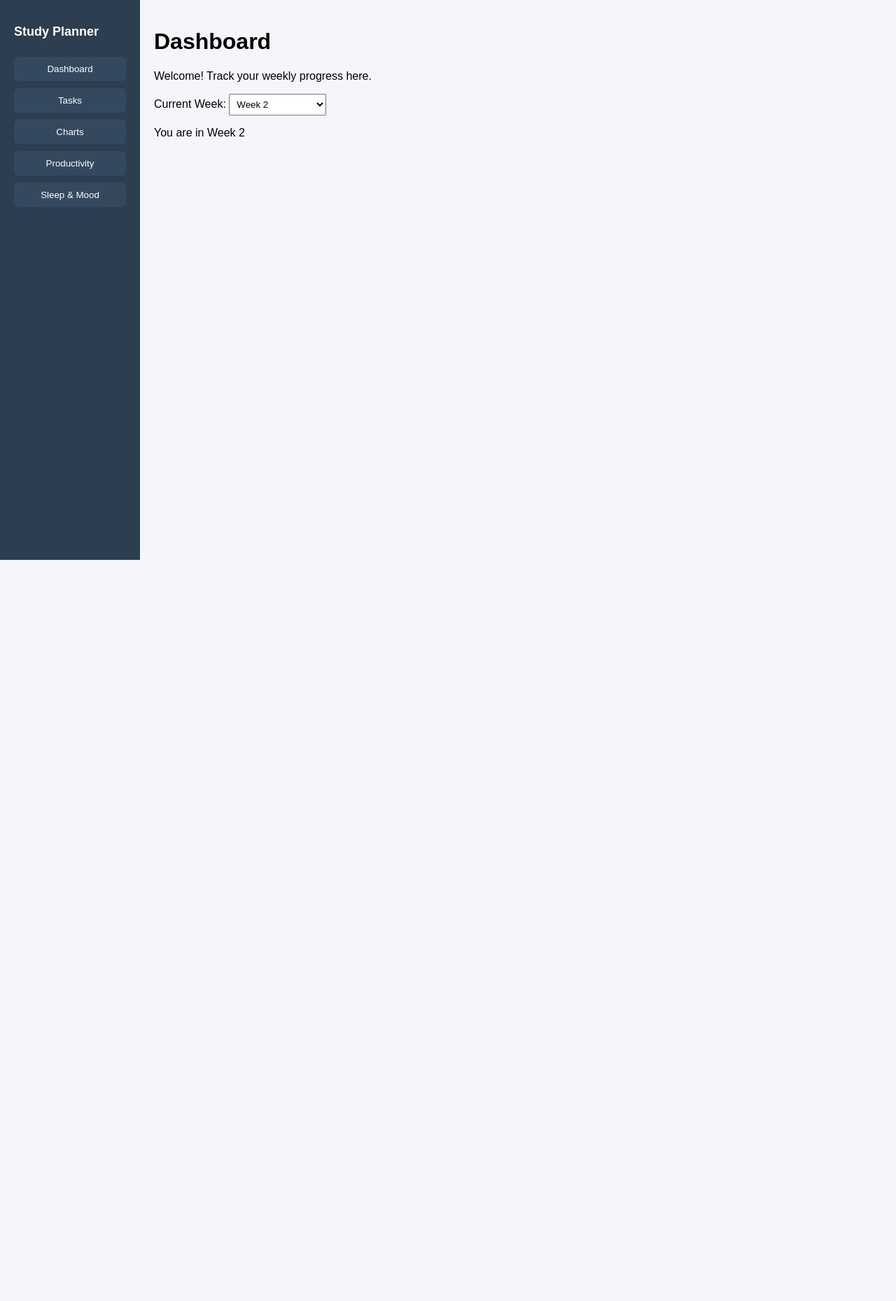
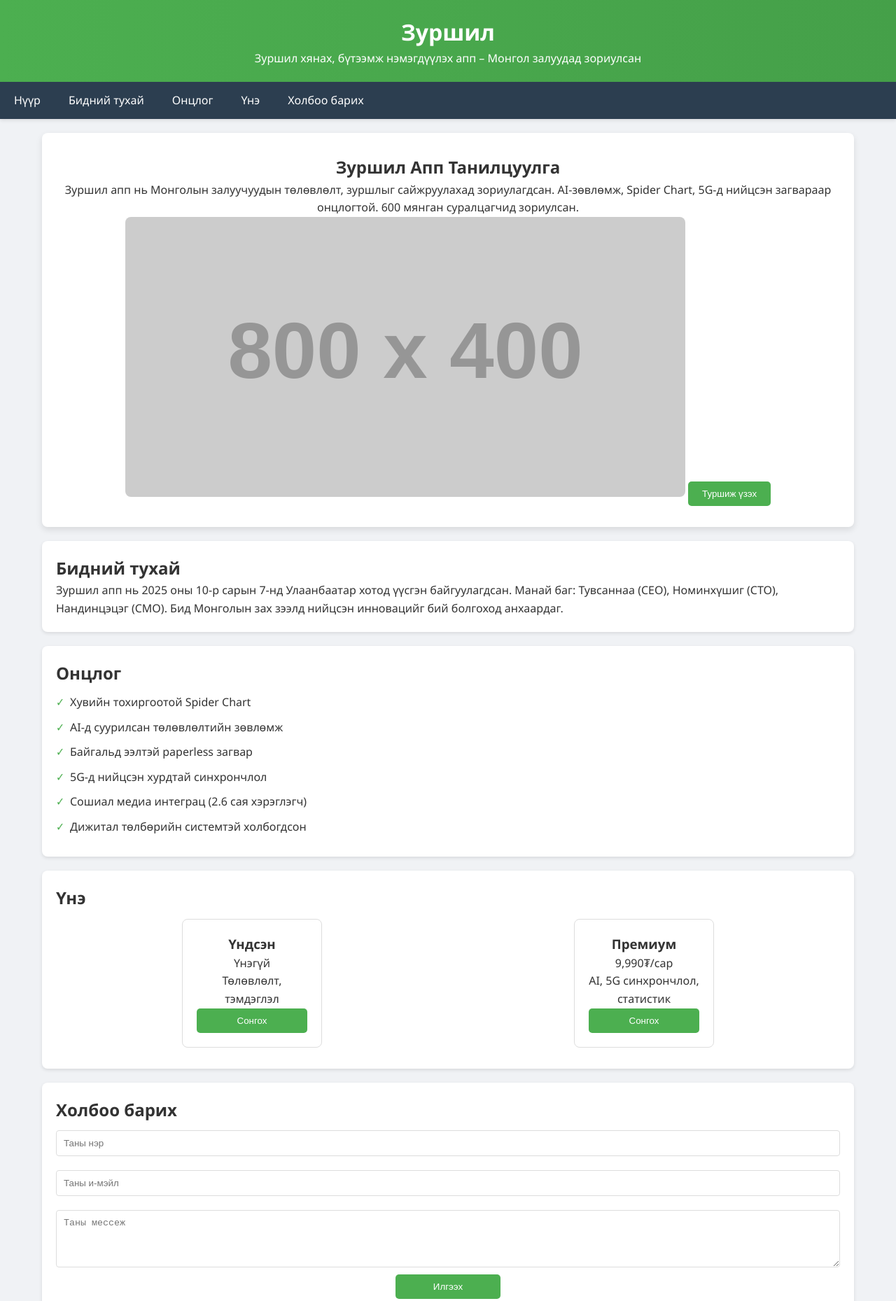
Before and after one commit to sanaa347/Tavo., a plain HTML site: page index.html in a window 1280 px wide. Shown: the top 1859 px of the page at 70% size. Before the commit the page ends 800 px from the top, so only its background shows below. Drawn offline with nearby package versions, Linux system fonts and the light colour scheme; placeholder pictures from the web are drawn by us.

Commit message:
Add files via upload

```diff
--- a/index.html
+++ b/index.html
@@ -1,267 +1,104 @@
-
 <!DOCTYPE html>
-<html lang="en">
+<html lang="mn">
 <head>
     <meta charset="UTF-8">
     <meta name="viewport" content="width=device-width, initial-scale=1.0">
-  <title>Study Planner</title>
+    <title>Зуршил - Зуршил Хянах Апп</title>
     <style>
-    body {
-      font-family: Arial, sans-serif;
-      margin: 0;
-      display: flex;
-      background: #f4f6fa;
-    }
-    .sidebar {
-      width: 200px;
-      background: #2c3e50;
-      color: #fff;
-      height: 100vh;
-      padding: 20px;
-      box-sizing: border-box;
-    }
-    .sidebar h2 {
-      font-size: 18px;
-      margin-bottom: 20px;
-    }
-    .sidebar button {
-      width: 100%;
-      margin: 5px 0;
-      padding: 10px;
-      border: none;
-      cursor: pointer;
-      background: #34495e;
-      color: white;
-      border-radius: 6px;
-    }
-    .sidebar button:hover {
-      background: #1abc9c;
-    }
-    .main {
-      flex: 1;
-      padding: 20px;
-    }
-    .tab {
-      display: none;
-    }
-    .active {
-      display: block;
-    }
-    .task-input {
-      margin-bottom: 10px;
-    }
-    input, select {
-      padding: 6px;
-      margin-right: 6px;
-    }
-    .task-list {
-      margin-top: 10px;
-    }
-    .task-item {
-      padding: 6px;
-      background: #ecf0f1;
-      border-radius: 4px;
-      margin: 4px 0;
-    }
-    canvas {
-      background: #fff;
-      border: 1px solid #ddd;
-      border-radius: 10px;
-      padding: 10px;
+        * { box-sizing: border-box; margin: 0; padding: 0; }
+        body { font-family: 'Segoe UI', Tahoma, sans-serif; background-color: #f0f2f5; color: #333; line-height: 1.6; }
+        header { background: linear-gradient(90deg, #4CAF50, #45a049); color: white; padding: 20px 0; text-align: center; }
+        nav { background-color: #2c3e50; overflow: hidden; box-shadow: 0 2px 5px rgba(0,0,0,0.1); }
+        nav a { float: left; display: block; color: white; text-align: center; padding: 14px 20px; text-decoration: none; transition: 0.3s; }
+        nav a:hover { background-color: #34495e; }
+        .container { max-width: 1200px; margin: 0 auto; padding: 20px; }
+        .hero { background: #fff; border-radius: 8px; padding: 30px; text-align: center; box-shadow: 0 4px 10px rgba(0,0,0,0.1); margin-bottom: 20px; }
+        .hero img { max-width: 100%; height: auto; border-radius: 8px; }
+        .section { background: #fff; border-radius: 8px; padding: 20px; margin-bottom: 20px; box-shadow: 0 2px 5px rgba(0,0,0,0.1); }
+        .features-list { list-style-type: none; padding: 0; }
+        .features-list li { margin: 10px 0; padding-left: 20px; position: relative; }
+        .features-list li:before { content: "✓"; color: #4CAF50; font-weight: bold; position: absolute; left: 0; }
+        .pricing-table { display: flex; justify-content: space-around; flex-wrap: wrap; }
+        .pricing-card { background: #fff; border: 1px solid #ddd; border-radius: 8px; width: 200px; padding: 20px; text-align: center; margin: 10px; }
+        .pricing-card button { width: 100%; }
+        .contact-form { display: flex; flex-direction: column; }
+        .contact-form input, .contact-form textarea { padding: 10px; margin: 10px 0; border: 1px solid #ddd; border-radius: 4px; }
+        .contact-form button { width: 150px; align-self: center; }
+        button { background-color: #4CAF50; color: white; padding: 10px 20px; border: none; border-radius: 5px; cursor: pointer; transition: 0.3s; }
+        button:hover { background-color: #45a049; }
+        footer { background-color: #2c3e50; color: white; text-align: center; padding: 10px; margin-top: 20px; }
+        footer a { color: #4CAF50; text-decoration: none; }
+        footer a:hover { text-decoration: underline; }
+        @media (max-width: 768px) {
+            nav a { float: none; display: block; text-align: left; }
+            .pricing-table { flex-direction: column; align-items: center; }
         }
     </style>
 </head>
 <body>
-  <div class="sidebar">
-    <h2>Study Planner</h2>
-    <button onclick="openTab('dashboard')">Dashboard</button>
-    <button onclick="openTab('tasks')">Tasks</button>
-    <button onclick="openTab('charts')">Charts</button>
-    <button onclick="openTab('productivity')">Productivity</button>
-    <button onclick="openTab('sleep')">Sleep & Mood</button>
+    <header>
+        <h1>Зуршил</h1>
+        <p>Зуршил хянах, бүтээмж нэмэгдүүлэх апп – Монгол залуудад зориулсан</p>
+    </header>
+    <nav>
+        <a href="#home">Нүүр</a>
+        <a href="#about">Бидний тухай</a>
+        <a href="#features">Онцлог</a>
+        <a href="#pricing">Үнэ</a>
+        <a href="#contact">Холбоо барих</a>
+    </nav>
+    <div class="container">
+        <section id="home" class="hero">
+            <h2>Зуршил Апп Танилцуулга</h2>
+            <p>Зуршил апп нь Монголын залуучуудын төлөвлөлт, зуршлыг сайжруулахад зориулагдсан. AI-зөвлөмж, Spider Chart, 5G-д нийцсэн загвараар онцлогтой. 600 мянган суралцагчид зориулсан.</p>
+            <img src="https://via.placeholder.com/800x400?text=Зуршил+Апп+Демо" alt="Зуршил апп дэмө" width="800" height="400">
+            <button onclick="alert('Апп-ыг татаж авах хэсэг рүү орно уу!')">Туршиж үзэх</button>
+        </section>
+        <section id="about" class="section">
+            <h2>Бидний тухай</h2>
+            <p>Зуршил апп нь 2025 оны 10-р сарын 7-нд Улаанбаатар хотод үүсгэн байгуулагдсан. Манай баг: Тувсаннаа (CEO), Номинхүшиг (CTO), Нандинцэцэг (CMO). Бид Монголын зах зээлд нийцсэн инновацийг бий болгоход анхаардаг.</p>
+        </section>
+        <section id="features" class="section">
+            <h2>Онцлог</h2>
+            <ul class="features-list">
+                <li>Хувийн тохиргоотой Spider Chart</li>
+                <li>AI-д суурилсан төлөвлөлтийн зөвлөмж</li>
+                <li>Байгальд ээлтэй paperless загвар</li>
+                <li>5G-д нийцсэн хурдтай синхрончлол</li>
+                <li>Сошиал медиа интеграц (2.6 сая хэрэглэгч)</li>
+                <li>Дижитал төлбөрийн системтэй холбогдсон</li>
+            </ul>
+        </section>
+        <section id="pricing" class="section">
+            <h2>Үнэ</h2>
+            <div class="pricing-table">
+                <div class="pricing-card">
+                    <h3>Үндсэн</h3>
+                    <p>Үнэгүй</p>
+                    <p>Төлөвлөлт, тэмдэглэл</p>
+                    <button onclick="alert('Үндсэн төлөвлөгөөнд бүртгүүлнэ!')">Сонгох</button>
                 </div>
-
-  <div class="main">
-    <!-- Dashboard -->
-    <div id="dashboard" class="tab active">
-      <h1>Dashboard</h1>
-      <p>Welcome! Track your weekly progress here.</p>
-      <label for="weekSelect">Current Week:</label>
-      <select id="weekSelect" onchange="setWeek()"></select>
-      <p id="weekStatus"></p>
-    </div>
-
-    <!-- Tasks -->
-    <div id="tasks" class="tab">
-      <h1>Tasks</h1>
-      <div class="task-input">
-        <input type="text" id="taskInput" placeholder="Enter task">
-        <select id="classSelect">
-          <option value="Korean">Korean</option>
-          <option value="TOPIK">TOPIK Prep</option>
-          <option value="Math">Math</option>
-          <option value="Business Communication">Business Communication</option>
-          <option value="Business Legal">Business Legal</option>
-          <option value="Accounting">Accounting</option>
-          <option value="Management">Management</option>
-        </select>
-        <button onclick="addTask()">Add Task</button>
-      </div>
-      <div class="task-list" id="taskList"></div>
-    </div>
-
-    <!-- Charts -->
-    <div id="charts" class="tab">
-      <h1>Performance Radar</h1>
-      <canvas id="radarChart" width="400" height="400"></canvas>
-    </div>
-
-    <!-- Productivity -->
-    <div id="productivity" class="tab">
-      <h1>Productivity Tracker</h1>
-      <label>Rate Productivity Today:</label>
-      <select id="productivityInput">
-        <option value="5">Excellent</option>
-        <option value="4">Good</option>
-        <option value="3">Okay</option>
-        <option value="2">Bad</option>
-        <option value="1">Very Bad</option>
-      </select>
-      <button onclick="saveProductivity()">Save</button>
-      <div id="productivityLog"></div>
-    </div>
-
-    <!-- Sleep & Mood -->
-    <div id="sleep" class="tab">
-      <h1>Sleep & Mood</h1>
-      <label>Hours Slept:</label>
-      <input type="number" id="sleepInput" min="0" max="24">
-      <label>Mood:</label>
-      <select id="moodInput">
-        <option value="Happy">Happy</option>
-        <option value="Neutral">Neutral</option>
-        <option value="Tired">Tired</option>
-        <option value="Sad">Sad</option>
-      </select>
-      <button onclick="saveSleep()">Save</button>
-      <div id="sleepLog"></div>
+                <div class="pricing-card">
+                    <h3>Премиум</h3>
+                    <p>9,990₮/сар</p>
+                    <p>AI, 5G синхрончлол, статистик</p>
+                    <button onclick="alert('Премиум төлбөр хийх хэсэгт шилжинэ!')">Сонгох</button>
                 </div>
             </div>
-
-  <script src="https://cdn.jsdelivr.net/npm/chart.js"></script>
-  <script>
-    // Init weeks
-    const weekSelect = document.getElementById("weekSelect");
-    for (let i = 1; i <= 17; i++) {
-      let opt = document.createElement("option");
-      opt.value = i;
-      opt.text = i === 17 ? "Final Exam Week" : "Week " + i;
-      weekSelect.appendChild(opt);
-    }
-    weekSelect.value = localStorage.getItem("currentWeek") || 2;
-    setWeek();
-
-    function setWeek() {
-      const w = weekSelect.value;
-      localStorage.setItem("currentWeek", w);
-      document.getElementById("weekStatus").innerText =
-        "You are in " + (w == 17 ? "Final Exam Week" : "Week " + w);
-    }
-
-    // Tabs
-    function openTab(tabName) {
-      document.querySelectorAll('.tab').forEach(t => t.classList.remove("active"));
-      document.getElementById(tabName).classList.add("active");
-    }
-
-    // Tasks
-    function addTask() {
-      const taskInput = document.getElementById("taskInput");
-      const classSelect = document.getElementById("classSelect");
-      if (!taskInput.value) return;
-      let tasks = JSON.parse(localStorage.getItem("tasks")) || [];
-      tasks.push({text: taskInput.value, subject: classSelect.value, week: weekSelect.value});
-      localStorage.setItem("tasks", JSON.stringify(tasks));
-      taskInput.value = "";
-      renderTasks();
-    }
-
-    function renderTasks() {
-      const tasks = JSON.parse(localStorage.getItem("tasks")) || [];
-      const list = document.getElementById("taskList");
-      list.innerHTML = "";
-      tasks.filter(t => t.week == weekSelect.value).forEach((t, i) => {
-        let div = document.createElement("div");
-        div.className = "task-item";
-        div.innerText = `[${t.subject}] ${t.text}`;
-        list.appendChild(div);
-      });
-    }
-    renderTasks();
-
-    // Productivity
-    function saveProductivity() {
-      const val = document.getElementById("productivityInput").value;
-      let log = JSON.parse(localStorage.getItem("productivity")) || [];
-      log.push({week: weekSelect.value, value: val, date: new Date().toLocaleDateString()});
-      localStorage.setItem("productivity", JSON.stringify(log));
-      renderProductivity();
-    }
-
-    function renderProductivity() {
-      let log = JSON.parse(localStorage.getItem("productivity")) || [];
-      const div = document.getElementById("productivityLog");
-      div.innerHTML = "<h3>History:</h3>";
-      log.filter(e => e.week == weekSelect.value).forEach(e => {
-        div.innerHTML += `<p>${e.date}: Rated ${e.value}</p>`;
-      });
-    }
-    renderProductivity();
-
-    // Sleep & Mood
-    function saveSleep() {
-      const sleep = document.getElementById("sleepInput").value;
-      const mood = document.getElementById("moodInput").value;
-      let log = JSON.parse(localStorage.getItem("sleep")) || [];
-      log.push({week: weekSelect.value, sleep, mood, date: new Date().toLocaleDateString()});
-      localStorage.setItem("sleep", JSON.stringify(log));
-      renderSleep();
-    }
-
-    function renderSleep() {
-      let log = JSON.parse(localStorage.getItem("sleep")) || [];
-      const div = document.getElementById("sleepLog");
-      div.innerHTML = "<h3>History:</h3>";
-      log.filter(e => e.week == weekSelect.value).forEach(e => {
-        div.innerHTML += `<p>${e.date}: Slept ${e.sleep} hrs - Mood: ${e.mood}</p>`;
-      });
-    }
-    renderSleep();
-
-    // Radar Chart
-    const ctx = document.getElementById('radarChart').getContext('2d');
-    const radarChart = new Chart(ctx, {
-      type: 'radar',
-      data: {
-        labels: ["Assignments", "Homework", "Business", "Communication", "Management"],
-        datasets: [{
-          label: "Performance",
-          data: [3, 4, 2, 5, 3],
-          backgroundColor: "rgba(26, 188, 156, 0.2)",
-          borderColor: "#1abc9c"
-        }]
-      },
-      options: {
-        scales: {
-          r: {
-            beginAtZero: true,
-            min: 0,
-            max: 5,
-            ticks: { stepSize: 1 }
-          }
-        }
-      }
-    });
-  </script>
+        </section>
+        <section id="contact" class="section">
+            <h2>Холбоо барих</h2>
+            <form class="contact-form" onsubmit="alert('И-мэйл илгээгдлээ!'); return false;">
+                <input type="text" placeholder="Таны нэр" required>
+                <input type="email" placeholder="Таны и-мэйл" required>
+                <textarea placeholder="Таны мессеж" rows="4" required></textarea>
+                <button type="submit">Илгээх</button>
+            </form>
+            <p>И-мэйл: support@zurshil.mn<br>Утас: +976 9911-2233<br>Хаяг: Улаанбаатар, Сүхбаатар дүүрэг</p>
+        </section>
+    </div>
+    <footer>
+        <p>&copy; 2025 Зуршил ХХК. Бүх эрх хамгаалагдсан. | <a href="#privacy">Нууцлалын бодлого</a></p>
+    </footer>
 </body>
 </html>
```
Lines whose indentation alone changed are shown as unchanged.
